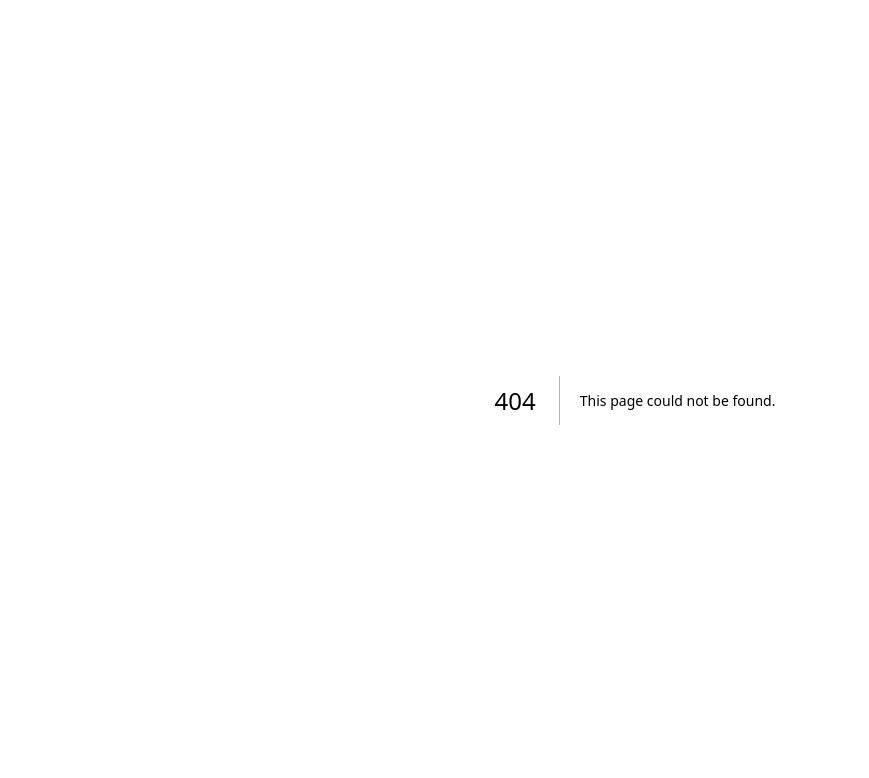
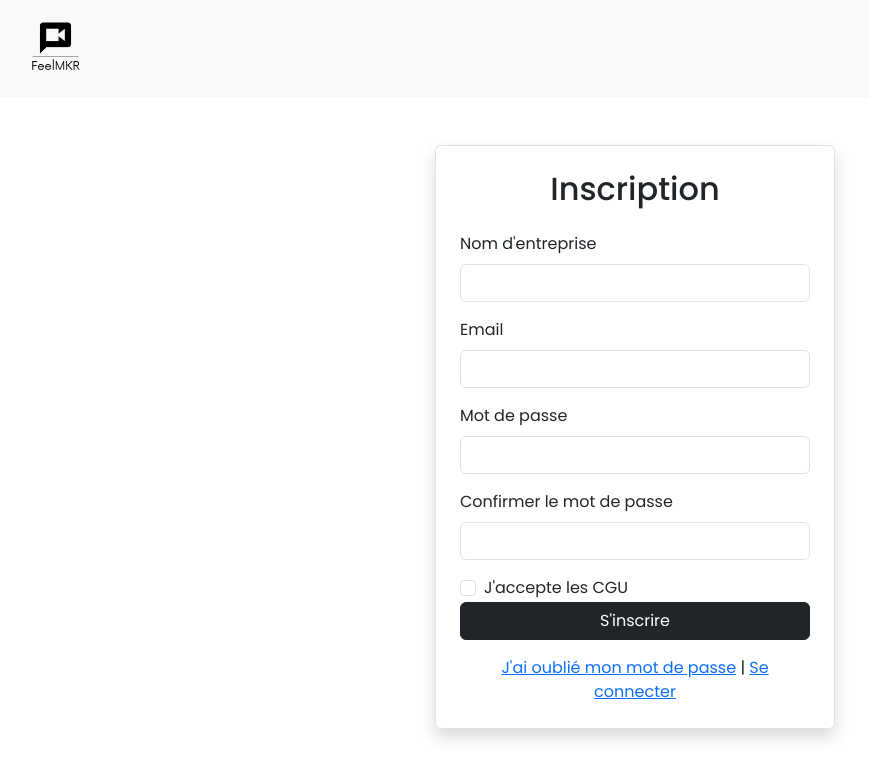
Before and after one commit to mchanfiou/feelMKR_CDA, a Next.js app in the folder feelmkr/: page /register in a window 1280 px wide. Before the commit this address had no page. Shown: the top 778 px of the page, without its empty margins (5-874 px from the left). Built offline with nearby package versions, Linux system fonts and the light colour scheme.

Commit message:
inscription

```diff
--- a/feelmkr/app/login/page.tsx
+++ b/feelmkr/app/login/page.tsx
@@ -37,7 +37,7 @@ export default function LoginPage() {
   return (
     <>
       <Navbar color="light" light expand="lg" className="p-3">
-        <Image src="/FeelMKR.png" alt="Logo" width={50} height={50} className="img-fluid" />
+        <Image src="/FeelMKR.png" alt="Logo" width={65} height={65} className="img-fluid" />
       </Navbar>
 
       <Container className="d-flex justify-content-center align-items-center" style={{ height: '80vh' }}>
--- /dev/null
+++ b/feelmkr/app/register/page.tsx
@@ -0,0 +1,91 @@
+'use client';
+
+import { useState } from 'react';
+import { useRouter } from 'next/navigation';
+import { Container, Button, Form, FormGroup, Label, Input, Alert, Navbar } from 'reactstrap';
+import Image from 'next/image';
+
+export default function RegisterPage() {
+  const [companyName, setCompanyName] = useState<string>('');
+  const [email, setEmail] = useState<string>('');
+  const [password, setPassword] = useState<string>('');
+  const [confirmPassword, setConfirmPassword] = useState<string>('');
+  const [error, setError] = useState<string | null>(null);
+  const [termsAccepted, setTermsAccepted] = useState<boolean>(false);
+  const router = useRouter();
+
+  const handleRegister = async (e: React.FormEvent<HTMLFormElement>) => {
+    e.preventDefault();
+    setError(null);
+
+    if (password !== confirmPassword) {
+      setError('Les mots de passe ne correspondent pas.');
+      return;
+    }
+
+    if (!termsAccepted) {
+      setError('Vous devez accepter les CGU.');
+      return;
+    }
+
+    try {
+      const response = await fetch('http://localhost:8000/utilisateurs/', {
+        method: 'POST',
+        headers: { 'Content-Type': 'application/json' },
+        body: JSON.stringify({ company_name: companyName, email, password })
+      });
+      const data = await response.json();
+      if (!response.ok) throw new Error(data.detail || 'Échec de l\'inscription');
+      router.push('/login');
+    } catch (err: unknown) {
+      if (err instanceof Error) {
+        setError(err.message);
+      } else {
+        setError('Une erreur inconnue est survenue');
+      }
+    }
+  };
+
+  return (
+    <>
+      <Navbar color="light" light expand="lg" className="p-3">
+        <Image src="/FeelMKR.png" alt="Logo" width={65} height={65} className="img-fluid" />
+      </Navbar>
+
+      <Container className="d-flex justify-content-center align-items-center" style={{ height: '85vh' }}>
+        <div className="p-4 border rounded shadow" style={{ width: '400px', backgroundColor: '#fff' }}>
+          <h2 className="text-center mb-4">Inscription</h2>
+          {error && <Alert color="danger">{error}</Alert>}
+          <Form onSubmit={handleRegister}>
+            <FormGroup>
+              <Label for="companyName">Nom d'entreprise</Label>
+              <Input type="text" id="companyName" value={companyName} onChange={(e) => setCompanyName(e.target.value)} required />
+            </FormGroup>
+            <FormGroup>
+              <Label for="email">Email</Label>
+              <Input type="email" id="email" value={email} onChange={(e) => setEmail(e.target.value)} required />
+            </FormGroup>
+            <FormGroup>
+              <Label for="password">Mot de passe</Label>
+              <Input type="password" id="password" value={password} onChange={(e) => setPassword(e.target.value)} required />
+            </FormGroup>
+            <FormGroup>
+              <Label for="confirmPassword">Confirmer le mot de passe</Label>
+              <Input type="password" id="confirmPassword" value={confirmPassword} onChange={(e) => setConfirmPassword(e.target.value)} required />
+            </FormGroup>
+            <FormGroup check>
+              <Label check>
+                <Input type="checkbox" checked={termsAccepted} onChange={(e) => setTermsAccepted(e.target.checked)} required />{' '}
+                J'accepte les CGU
+              </Label>
+            </FormGroup>
+            <Button color="dark" block>S'inscrire</Button>
+          </Form>
+          <div className="text-center mt-3">
+            <a href="#">J'ai oublié mon mot de passe</a> | <a href="/login">Se connecter</a>
+          </div>
+        </div>
+      </Container>
+    </>
+  );
+}
```
Also changed, not shown: feelmkr/app/page.tsx (+13 -7 lines), feelmkr/public/FeelMKR.png.
